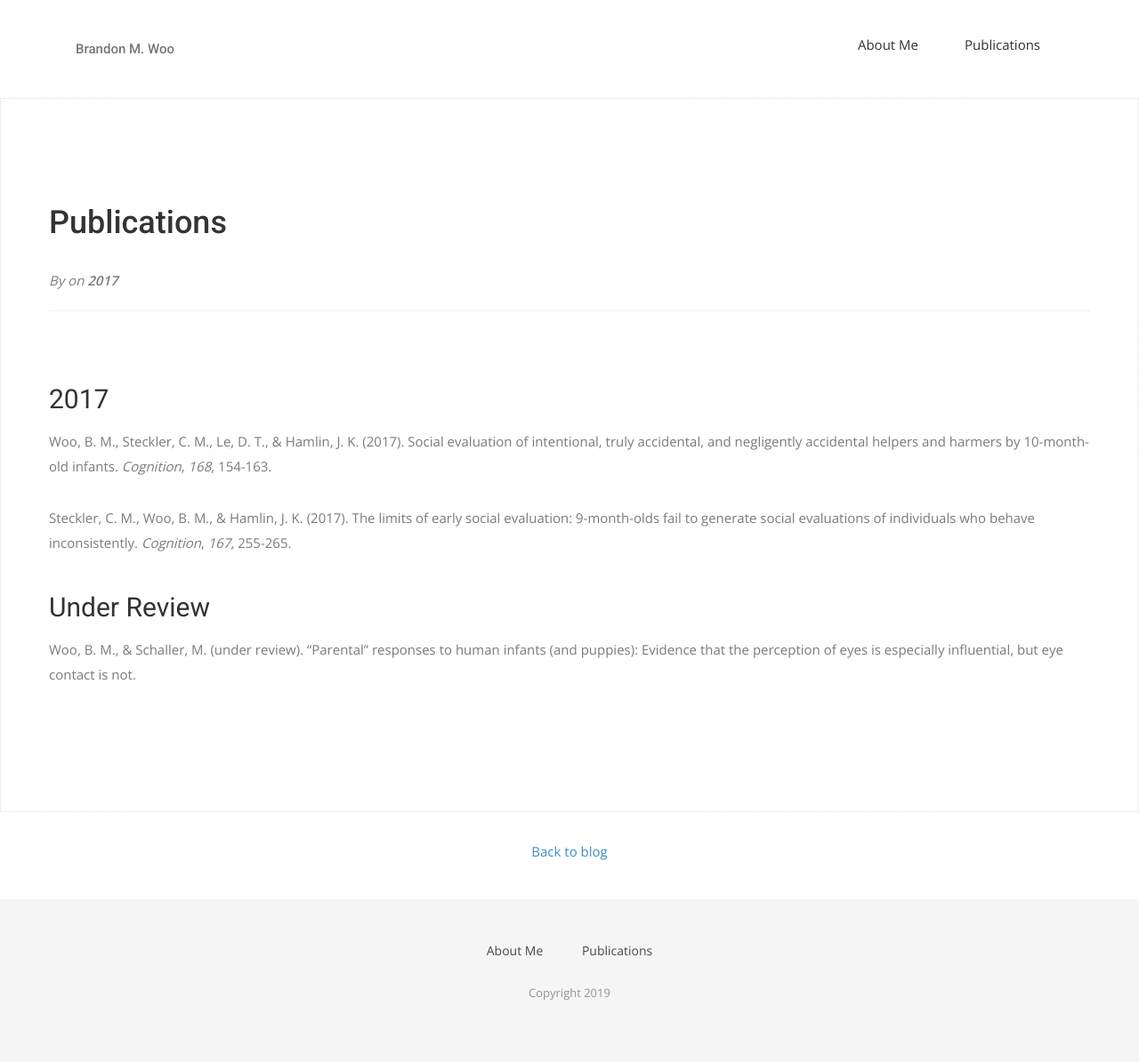
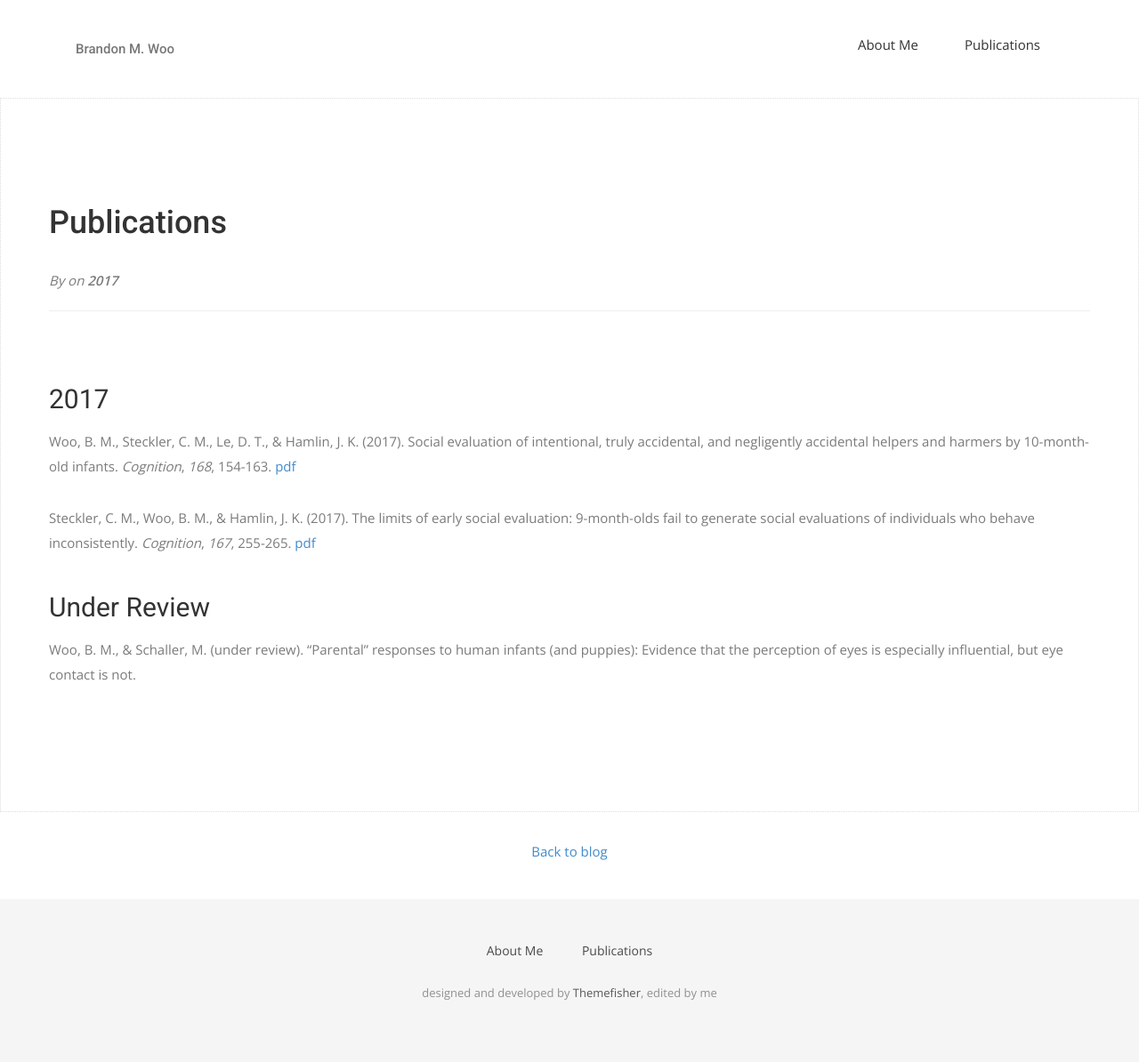
Before and after one commit to bmwoo/bmwoo.github.io, a Jekyll site: the page built from _posts/2017-01-01-publications.md, in a window 1280 px wide. Shown: the whole page at 89% size. Built offline with Jekyll 4.4.1, drawn with Linux system fonts in a browser that asks for light colours; nearby versions of some CDN libraries; some web fonts are replaced; our own code applies the rules of GitHub Pages for plain Markdown files.

Commit message:
Updated website

```diff
--- a/_includes/footer.html
+++ b/_includes/footer.html
@@ -9,7 +9,7 @@
              <li><a href="/publications">Publications</a></li>
           </ul>
         </div>
-        <p>Copyright 2019</p>
+        <p>designed and developed by <a href="https://www.themefisher.com">Themefisher</a>, edited by me</p>
       </div>
     </div>
   </div>
--- a/_posts/2017-01-01-publications.md
+++ b/_posts/2017-01-01-publications.md
@@ -1,7 +1,7 @@
 ## 2017
-Woo, B. M., Steckler, C. M., Le, D. T., & Hamlin, J. K. (2017). Social evaluation of intentional, truly accidental, and negligently accidental helpers and harmers by 10-month-old infants. *Cognition*, *168*, 154-163.
+Woo, B. M., Steckler, C. M., Le, D. T., & Hamlin, J. K. (2017). Social evaluation of intentional, truly accidental, and negligently accidental helpers and harmers by 10-month-old infants. *Cognition*, *168*, 154-163. [pdf](https://scholar.harvard.edu/files/brandonmatthewwoo/files/woostecklerlehamlin2017.pdf)
 
-Steckler, C. M., Woo, B. M., & Hamlin, J. K. (2017). The limits of early social evaluation: 9-month-olds fail to generate social evaluations of individuals who behave inconsistently. *Cognition*, *167*, 255-265.
+Steckler, C. M., Woo, B. M., & Hamlin, J. K. (2017). The limits of early social evaluation: 9-month-olds fail to generate social evaluations of individuals who behave inconsistently. *Cognition*, *167*, 255-265. [pdf](https://scholar.harvard.edu/files/brandonmatthewwoo/files/stecklerwoohamlin2017.pdf)
 
 ## Under Review
 Woo, B. M., & Schaller, M. (under review). “Parental” responses to human infants (and puppies): Evidence that the perception of eyes is especially influential, but eye contact is not.
```
Also changed, not shown: 5 other files.
